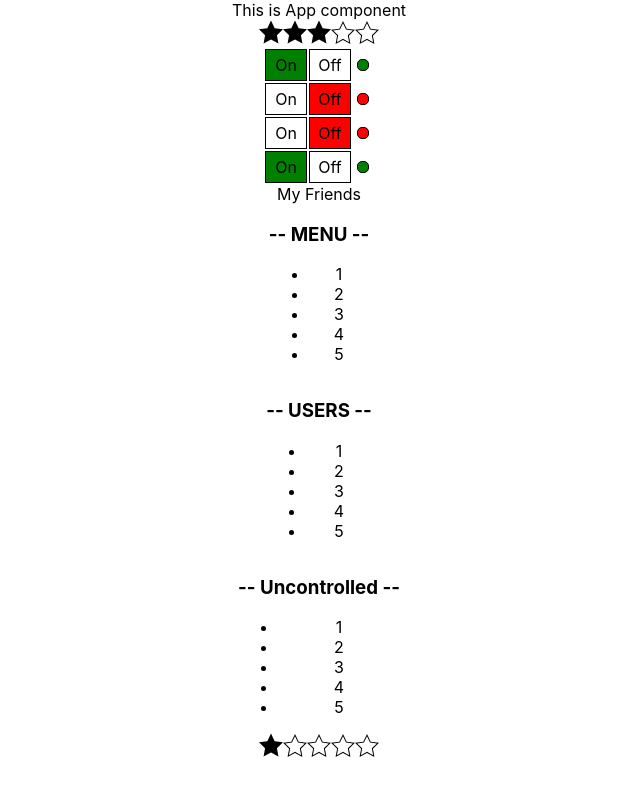
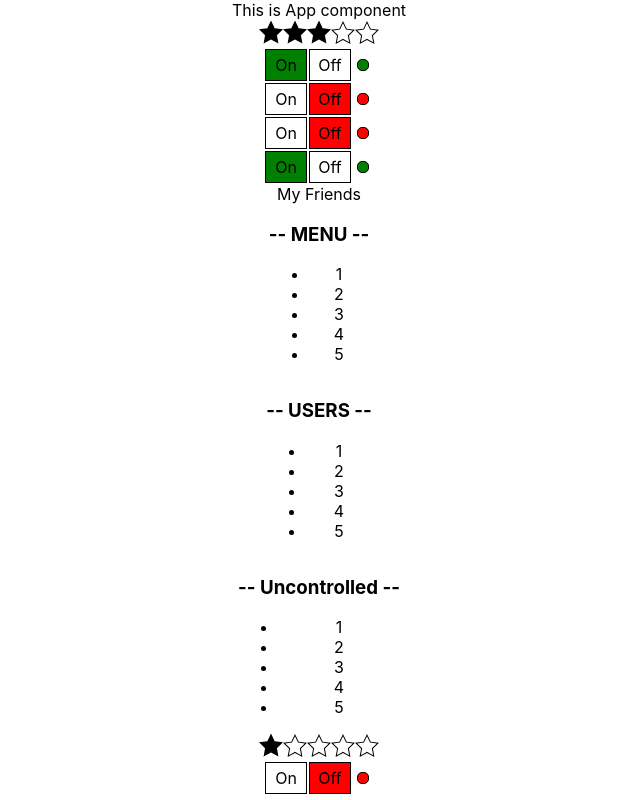
Before and after one commit to Kirill2603/kabzda, a React (Create React App) app: page / in a window 1280 px wide. Shown: the whole page, without its empty margins (321-961 px from the left). Built offline with nearby package versions, Linux system fonts and the light colour scheme.

Commit message:
Kabzda 9 ls

```diff
--- a/src/App.tsx
+++ b/src/App.tsx
@@ -5,6 +5,7 @@ import Rating from "./components/rating";
 import OnOff from "./components/OnOff";
 import UncontrolledAccordion from "./components/UncontrolledAccordion";
 import UncontroledRating from "./components/uncontrolledRating";
+import UncontrolledOnOff from "./components/UncontrolledOnOff";
 
 function PageTitle(props: { title: string }) {
     return <span>{props.title}</span>
@@ -40,6 +41,8 @@ function App() {
             {/*<Rating value={3}/>*/}
             {/*<Rating value={4}/>*/}
             {/*<Rating value={5}/>*/}
+
+            <UncontrolledOnOff active={false}  />
         </div>
     );
 }
```
